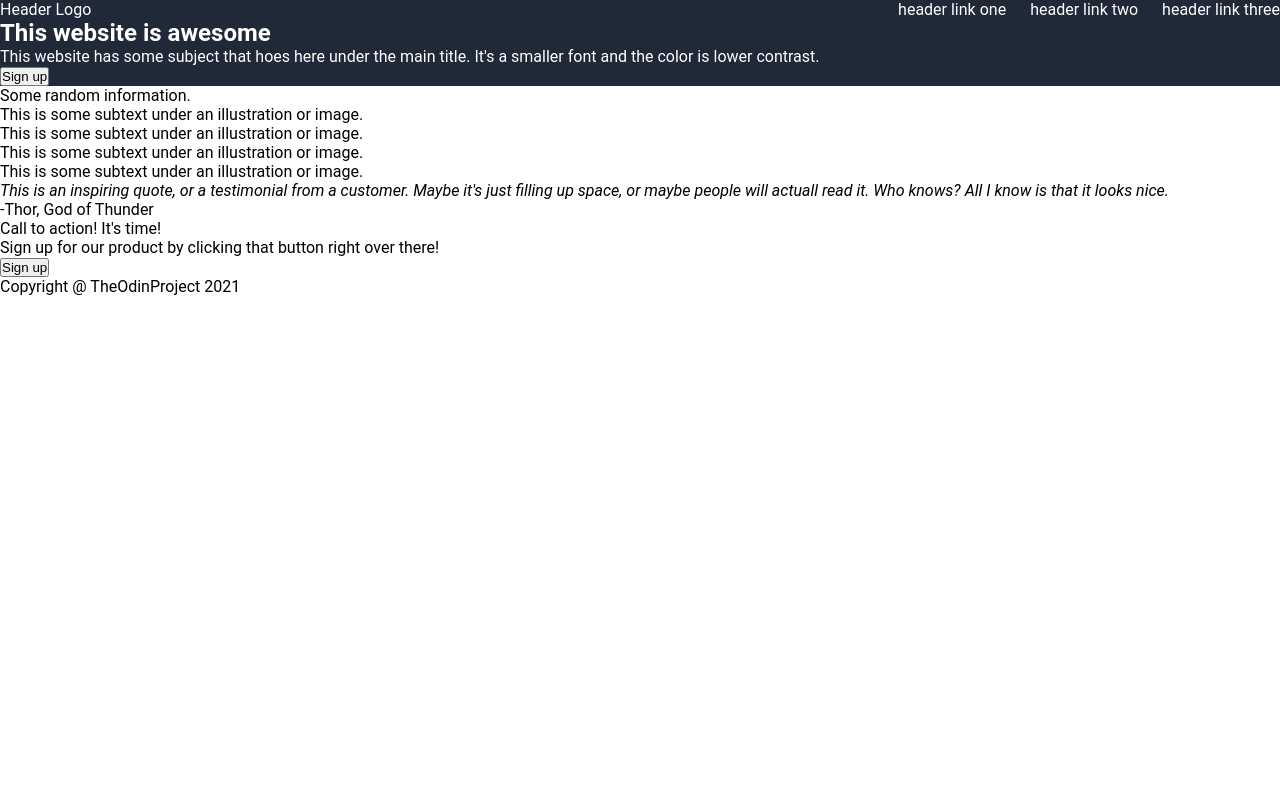
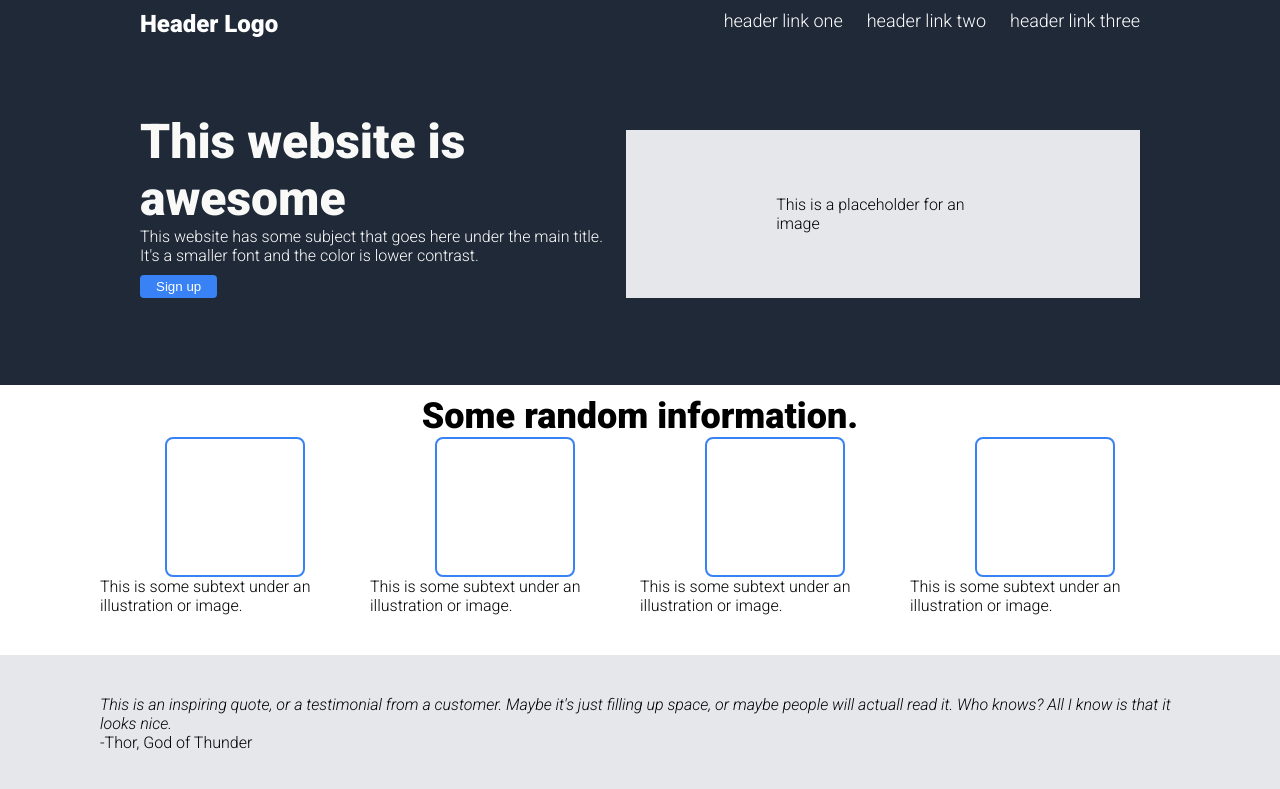
Before and after one commit to ctlchan/odin-landing-page, a plain HTML site: page index.html in a window 1280 px wide. Shown: the top 789 px of the page. Drawn offline with Linux system fonts and the light colour scheme.

Commit message:
Complete top section including header

```diff
--- a/index.html
+++ b/index.html
@@ -9,6 +9,7 @@
 </head>
 <body>
     <div class="top">
+        <div class="container">
             <header class="main-header">
                 <div class="logo">Header Logo</div>
                 <ul class="header-links">
@@ -20,11 +21,13 @@
             <section  class="sign-up">
                 <div class="sign-up-text">
                     <h1>This website is awesome</h1>
-                <p>This website has some subject that hoes here under the main title. It's a smaller font and the color is lower contrast.</p>
+                    <p>This website has some subject that goes here under the main title. It's a smaller font and the color is lower contrast.</p>
                     <button>Sign up</button>
                 </div>
-            <img>
+                <div class="img">This is a placeholder for an image</div>
             </section>
+        </div>
+
     </div>
     <div class="random-info">
         <div class="heading-2">Some random information.</div>
--- a/style.css
+++ b/style.css
@@ -1,3 +1,5 @@
+@import url('https://fonts.googleapis.com/css2?family=Roboto:ital,wght@0,300;0,900;1,300&display=swap');
+
 * {
     box-sizing: border-box;
     margin: 0;
@@ -5,26 +7,107 @@
 }
 
 body {
-    font-family: 'Roboto';
+    font-family: 'Roboto', sans-serif;
 }
 
 .top {
     background-color: #1F2937;
     color: white;
+    padding: 10px 200px 175px 200px;
+    display: flex;
+    flex-direction: column;
+    justify-content: center;
+    align-items: center;
+}
+
+.container {
+    height: 200px;
+    min-width: 1000px;
+    display: flex;
+    flex-direction: column;
+    justify-content: space-between;
 }
 
 .main-header {
     display: flex;
     justify-content: space-between;
+    margin: 0 0 75px 0;
+}
+
+.logo {
+    font-size: 24px;
+    font-weight: 800;
 }
 
 .header-links {
     display: flex;
-    justify-content: space-between;
     gap: 24px;
+    text-decoration: none;
     list-style: none;
+    font-size: 18px;
 }
 
 .sign-up {
     display: flex;
+    justify-content: space-between;
+    align-items: end;
 }
+
+.sign-up-text {
+    width: 536px;
+}
+
+.sign-up-text h1 {
+    font-size: 48px;
+    color: #F9FAF8;
+}
+
+.sign-up button {
+    padding: 4px 16px;
+    background-color: #3882F6;
+    color: white;
+    border: none;
+    border-radius: 4px;
+    margin: 10px 0 0 0;
+}
+
+.img {
+    background-color: #E5E7EB;
+    color: black;
+    padding: 65px 150px;
+}
+
+.random-info {
+    padding: 10px 100px 40px;
+}
+
+.gallery {
+    display: flex;
+    justify-content: center;
+}
+
+.gallery-item {
+    display: flex;
+    flex-direction: column;
+    justify-content: center;
+    align-items: center;
+}
+
+.frame {
+    border: 2px solid #3882F6;
+    border-radius: 8px;
+    height: 140px;
+    width: 140px;
+}
+
+.quote-section {
+    background-color: #E5E7EB;
+    padding: 40px 100px;
+}
+
+
+.heading-2 {
+    font-size: 36px;
+    font-weight: 900;
+    text-align: center;
+}
```
Lines whose indentation alone changed are shown as unchanged.
